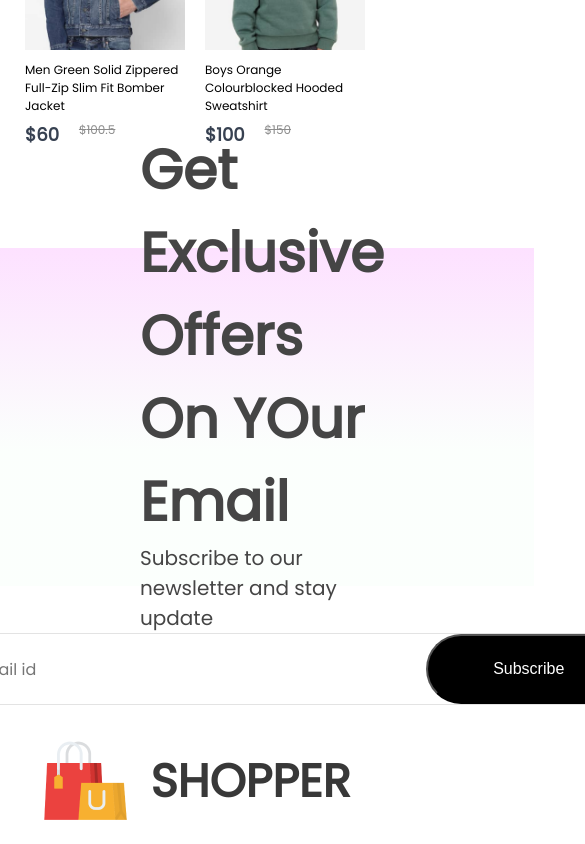
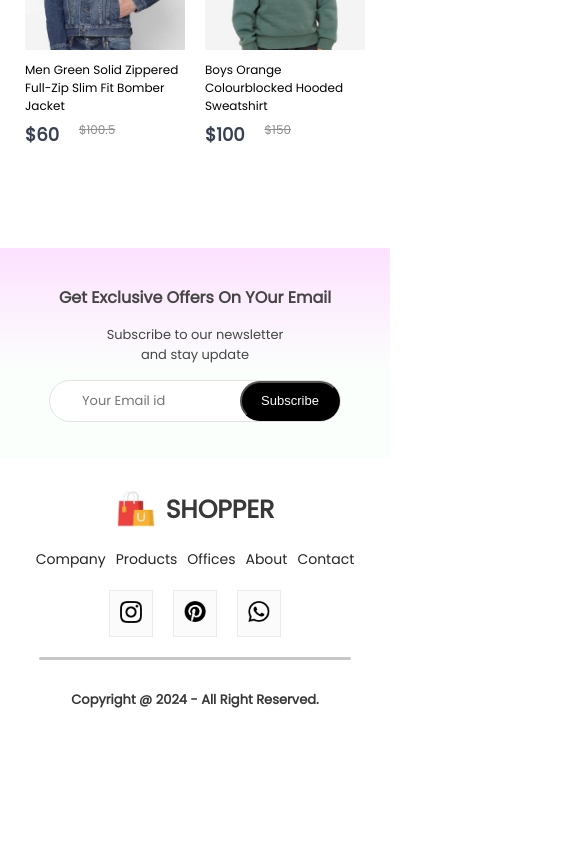
Before and after one commit to naveed-devOps/Ecommerce, a React (Create React App) app in the folder frontend/: page / in a window 390 px wide. Shown: the part 3060-3904 px from the top of the page, 585 px wide, since content can reach past the window. After the commit the page ends 3800 px from the top, so only its background shows below. Built offline with nearby package versions, Linux system fonts and the light colour scheme.

Commit message:
add responsive

```diff
--- a/frontend/src/Components/Footer/Footer.css
+++ b/frontend/src/Components/Footer/Footer.css
@@ -53,3 +53,28 @@
     height: 3px;
     background: #c7c7c7;
 }
+@media (max-width:800px) {
+    .footer{
+        gap: 20px;
+    }
+    .footer-logo{
+        gap: 10px;
+        align-items: end;
+    }
+    .footer-logo img{
+        width: 40px;
+    }
+    .footer-logo p{
+        font-size: 25px;
+    }
+    .footer-links{
+        font-size: 14px;
+        gap: 10px;
+    }
+    .footer-social-icon img{
+        width: 22px;
+    }
+    .footer-copyright p{
+        font-size: 13px;
+    }
+}
--- a/frontend/src/Components/NewsLetter/NewsLetter.css
+++ b/frontend/src/Components/NewsLetter/NewsLetter.css
@@ -47,3 +47,102 @@
     color: white;
     font-size: 16px;
 }
+@media (max-width:1280px) {
+    .newsletter{
+        padding: 0px 80px;
+        margin-bottom: 120px;
+        gap: 20px;
+    }
+    .newsletter h1{
+        font-size: 36px;
+    }
+    .newsletter p{
+        font-size: 16px;
+    }
+    .newsletter div{
+        width: 600px;
+        height: 60px;
+    }
+    .newsletter div input{
+        width: 400px;
+    }
+    .newsletter div button{
+        width: 160px;
+        height: 60px;
+    }
+}
+@media (max-width:1024px) {
+    .newsletter{
+
+        margin-bottom: 60px;
+
+    }
+    .newsletter h1{
+        font-size: 30px;
+    }
+    .newsletter p{
+        font-size: 14px;
+    }
+    .newsletter div{
+        width: 500px;
+        height: 50px;
+    }
+    .newsletter div input{
+        width: 300px;
+        font-size: 14px;
+    }
+    .newsletter div button{
+        width: 120px;
+        font-size: 14px;
+        height: 50px;
+    }
+}
+@media (max-width:800px) {
+    .newsletter{
+         margin-bottom: 30px;
+         height: 35vh;
+      }
+    .newsletter h1{
+        font-size: 18px;
+    }
+    .newsletter p{
+        font-size: 12px;
+    }
+    .newsletter div{
+        width: 400px;
+        height: 40px;
+    }
+    .newsletter div input{
+        width: 200px;
+        font-size: 13px;
+    }
+    .newsletter div button{
+        width: 100px;
+        font-size: 13px;
+        height: 40px;
+    }
+}
+@media (max-width:500px) {
+    .newsletter{
+        height: 25vh;
+        width: 100%;
+        padding: 0;
+        gap: 15px;
+
+    }
+    .newsletter h1{
+        font-size: 16px;
+    }
+    .newsletter p{
+        font-size: 13px;
+        text-align: center;
+        max-width: 200px;
+    }
+    .newsletter div{
+        width: 290px;
+    }
+    .newsletter div input{
+        width: 130px;
+    }
+
+}
--- a/frontend/src/Pages/CSS/ShopCategory.css
+++ b/frontend/src/Pages/CSS/ShopCategory.css
@@ -36,3 +36,53 @@
     font-size: 18px;
     font-weight: 500;
 }
+@media (max-width:1280px) {
+    .shopcategory-banner{
+        margin: 20px auto;
+        width: 90%;
+    }
+    .shopcategory-indexSort{
+        width: 90%;
+        margin: auto;
+    }
+    .shopcategory-sort{
+        padding: 5px 10px;
+        font-size: 12px;
+    }
+    .shopcategory-indexSort p{
+        font-size: 12px;
+    }
+    .shopcategory-products{
+        width: 90%;
+        margin: 10px auto;
+        row-gap: 40px;
+    }
+    .shopcategory-products .itme{
+        margin: auto;
+    }
+    .shopcategory-loadmore{
+        margin: 100px auto;
+        width: 200px;
+        height: 60px;
+        font-size: 16px;
+    }
+}
+@media (max-width:800px) {
+    .shopcategory-banner{
+        width: 95%;
+    }
+    .shopcategory-products{
+        width: 95%;
+    }
+    .shopcategory-loadmore{
+        margin: 60px auto;
+        width: 150px;
+        height: 40px;
+        font-size: 13px;
+    }
+}
+@media (max-width:500px) {
+    .shopcategory-products{
+        grid-template-columns: 1fr 1fr;
+    }
+}
```
Also changed, not shown: frontend/src/Pages/CSS/LoginSignup.css (line endings or trailing spaces).
